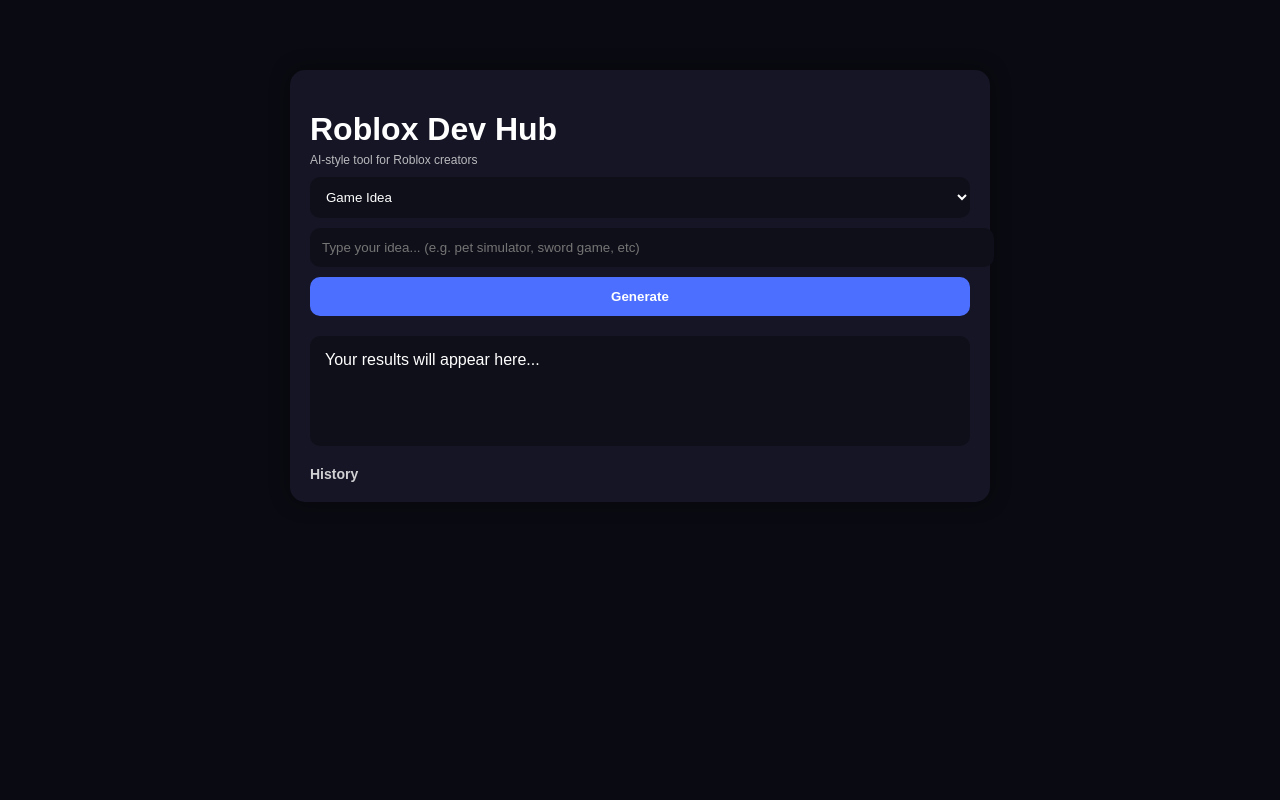
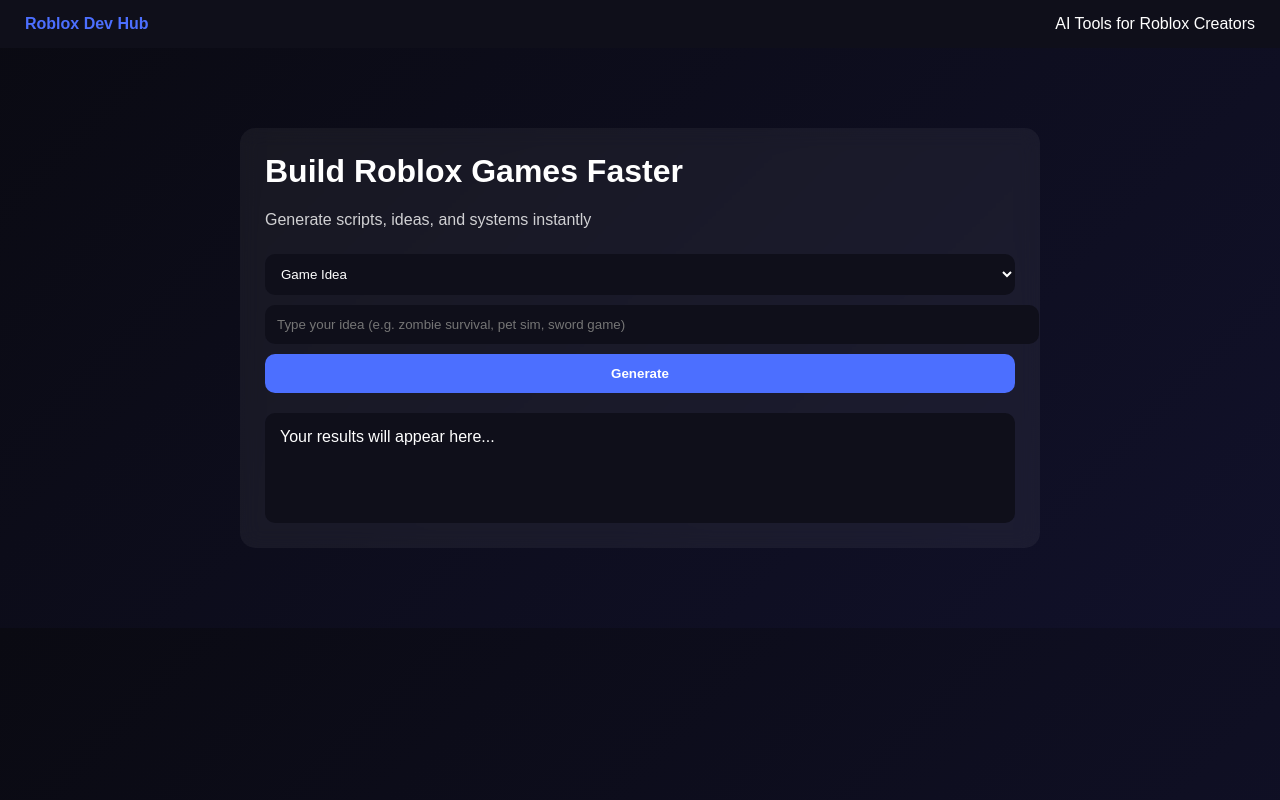
Before and after one commit to codybug5411-lab/roblox-dev-hub, a plain HTML site: page index.html in a window 1280 px wide. Drawn offline with Linux system fonts and the light colour scheme.

Commit message:
Update index.html

```diff
--- a/index.html
+++ b/index.html
@@ -6,26 +6,39 @@
 <style>
 body {
 margin: 0;
-background: #0a0a12;
+font-family: Arial;
+background: linear-gradient(135deg, #0a0a12, #11112a);
 color: white;
-font-family: Arial;
+}
+
+.nav {
+padding: 15px 25px;
+background: #0f0f1a;
+display: flex;
+justify-content: space-between;
+align-items: center;
+}
+
+.logo {
+font-weight: bold;
+color: #4c6fff;
 }
 
 .container {
-max-width: 700px;
-margin: 50px auto;
+max-width: 800px;
+margin: 60px auto;
 padding: 20px;
 }
 
 .card {
-background: #151525;
-padding: 20px;
+background: rgba(255,255,255,0.05);
+padding: 25px;
 border-radius: 15px;
-box-shadow: 0 0 20px rgba(0,0,0,0.4);
+backdrop-filter: blur(10px);
 }
 
 h1 {
-margin-bottom: 5px;
+margin-top: 0;
 }
 
 input, select {
@@ -34,21 +47,20 @@
 margin-top: 10px;
 border-radius: 10px;
 border: none;
-outline: none;
 background: #0f0f1a;
 color: white;
 }
 
 button {
+width: 100%;
 margin-top: 10px;
-width: 100%;
 padding: 12px;
 border: none;
 border-radius: 10px;
 background: #4c6fff;
 color: white;
+font-weight: bold;
 cursor: pointer;
-font-weight: bold;
 }
 
 button:hover {
@@ -64,30 +76,24 @@
 white-space: pre-wrap;
 }
 
-.history {
-margin-top: 20px;
+.tagline {
 opacity: 0.8;
-font-size: 14px;
-}
-
-.item {
-padding: 5px 0;
-border-bottom: 1px solid #222;
-}
-
-.small {
-font-size: 12px;
-opacity: 0.7;
+margin-bottom: 15px;
 }
 </style>
 </head>
 
 <body>
 
+<div class="nav">
+<div class="logo">Roblox Dev Hub</div>
+<div>AI Tools for Roblox Creators</div>
+</div>
+
 <div class="container">
 <div class="card">
-<h1>Roblox Dev Hub</h1>
-<div class="small">AI-style tool for Roblox creators</div>
+<h1>Build Roblox Games Faster</h1>
+<div class="tagline">Generate scripts, ideas, and systems instantly</div>
 
 <select id="type">
 <option value="idea">Game Idea</option>
@@ -96,22 +102,15 @@
 <option value="economy">Economy Balance</option>
 </select>
 
-<input id="input" placeholder="Type your idea... (e.g. pet simulator, sword game, etc)">
+<input id="input" placeholder="Type your idea (e.g. zombie survival, pet sim, sword game)">
 
 <button onclick="generate()">Generate</button>
 
 <div class="output" id="output">Your results will appear here...</div>
-
-<div class="history">
-<b>History</b>
-<div id="history"></div>
-</div>
 </div>
 </div>
 
 <script>
-let history = [];
-
 function generate() {
 let type = document.getElementById("type").value;
 let input = document.getElementById("input").value;
@@ -120,32 +119,22 @@
 let result = "";
 
 if (type === "idea") {
-result = "Game Idea: A " + input + " simulator where players upgrade tools, unlock zones, and collect rare items.";
+result = "Game Idea:\nA " + input + " game where players upgrade, unlock zones, and collect rare items.";
 }
 
 if (type === "script") {
-result = "Script System: " + input + " system using leaderstats + remote events + datastore saving.";
+result = "Script System:\n" + input + " system using leaderstats + RemoteEvents + DataStore saving.";
 }
 
 if (type === "pets") {
-result = "Pet Names for " + input + ": Neon Fox, Crystal Wolf, Shadow Dragon, Cosmic Bunny, Lava Tiger";
+result = "Pet Names:\nNeon Fox, Crystal Wolf, Shadow Dragon, Cosmic Bunny, Lava Tiger";
 }
 
 if (type === "economy") {
-result = "Economy Balance: Start cheap upgrades, exponential scaling (x1.5–x2 per upgrade), rebirth resets with multiplier.";
+result = "Economy Balance:\nStart cheap upgrades, exponential scaling, rebirth multiplier system.";
 }
 
 output.innerText = result;
-
-history.unshift(result);
-if (history.length > 5) history.pop();
-
-renderHistory();
-}
-
-function renderHistory() {
-let h = document.getElementById("history");
-h.innerHTML = history.map(item => `<div class='item'>${item}</div>`).join("");
 }
 </script>
 
```
